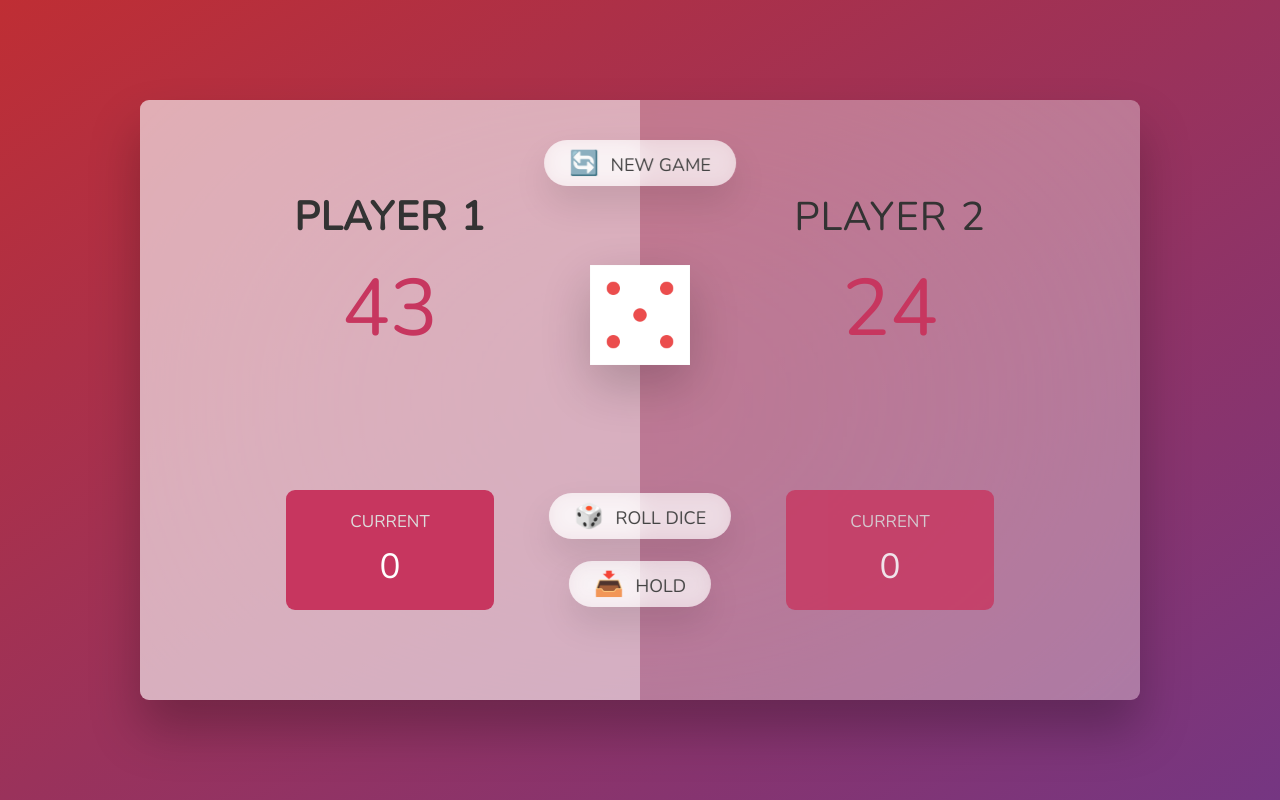
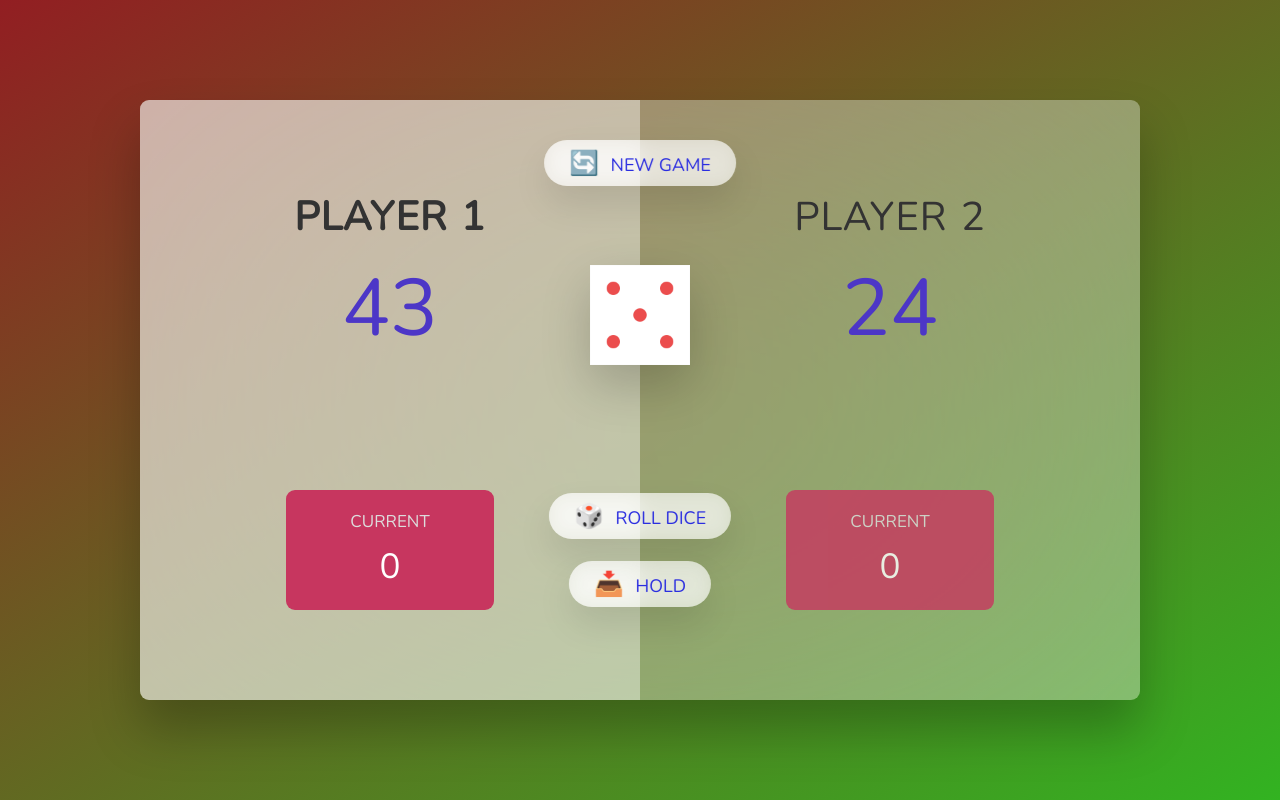
Before and after one commit to ujjwalsotra/DiceRollGame, a plain HTML site: page index.html in a window 1280 px wide. Drawn offline with nearby package versions, Linux system fonts and the light colour scheme.

Commit message:
Changed styled.

```diff
--- a/style.css
+++ b/style.css
@@ -16,7 +16,7 @@ body {
   font-weight: 400;
   height: 100vh;
   color: #333;
-  background-image: linear-gradient(to top left, #753682 0%, #bf2e34 100%);
+  background-image: linear-gradient(to top left, #32b321 0%, #921e22 100%);
   display: flex;
   align-items: center;
   justify-content: center;
@@ -59,7 +59,7 @@ main {
 .score {
   font-size: 8rem;
   font-weight: 300;
-  color: #c7365f;
+  color: #4c36c7;
   margin-bottom: auto;
 }
 
@@ -104,7 +104,7 @@ main {
   position: absolute;
   left: 50%;
   transform: translateX(-50%);
-  color: #444;
+  color: rgb(42, 45, 224);
   background: none;
   border: none;
   font-family: inherit;
```
